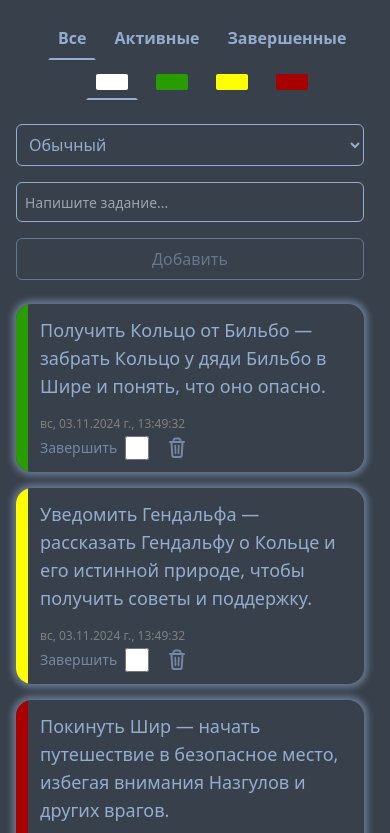
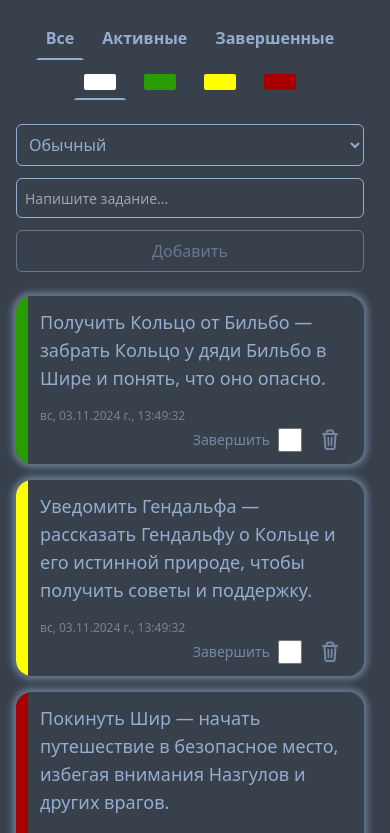
Before and after one commit to NikulinAlexey/to-do-list, a React (Vite) app: page / in a window 390 px wide. Shown: the top 833 px of the page. Built offline with nearby package versions, Linux system fonts and the light colour scheme.

Commit message:
Правит стили и названия переменных

```diff
--- a/src/components/AddForm.tsx
+++ b/src/components/AddForm.tsx
@@ -1,5 +1,3 @@
-"use client";
-
 import { useState } from "react";
 import { cn } from "../libs/utils";
 import { useDispatch } from "react-redux";
@@ -13,7 +11,7 @@ function AddForm() {
   const createdAt = useGetTime();
   const dispatch = useDispatch();
 
-  const [taskValue, setTaskValue] = useState<string>("");
+  const [taskTextValue, setTaskTextValue] = useState<string>("");
   const [priorityValue, setPriorityValue] = useState("normal");
 
   function handleAddTask(event: React.FormEvent<HTMLFormElement>) {
@@ -23,14 +21,14 @@ function AddForm() {
       addTask({
         priority: priorityValue,
         createdAt,
-        text: taskValue,
+        text: taskTextValue,
         finished: false,
         id: Math.random().toString(16).slice(2),
       })
     );
 
     setPriorityValue("normal");
-    setTaskValue("");
+    setTaskTextValue("");
   }
 
   return (
@@ -38,16 +36,16 @@ function AddForm() {
       onSubmit={(event: React.FormEvent<HTMLFormElement>) =>
         handleAddTask(event)
       }
-      className="flex flex-col lg:grid lg:grid-cols-form justify-center gap-4"
+      className="flex flex-col lg:grid lg:grid-cols-form bg-primary justify-center gap-3"
     >
       <Select value={priorityValue} handleChange={setPriorityValue} />
-      <Input value={taskValue} handleChange={setTaskValue} />
+      <Input value={taskTextValue} handleChange={setTaskTextValue} />
       <button
         type="submit"
         aria-label="Добавить задание"
-        disabled={taskValue?.length === 0}
-        className={cn("border-second border rounded-md p-2", {
-          "opacity-50 cursor-not-allowed": taskValue?.length === 0,
+        disabled={taskTextValue?.length === 0}
+        className={cn("border-secondary border rounded-md p-2", {
+          "opacity-50 cursor-not-allowed": taskTextValue?.length === 0,
         })}
       >
         Добавить
--- a/src/components/App.tsx
+++ b/src/components/App.tsx
@@ -1,5 +1,3 @@
-"use client";
-
 import { TaskProps } from "../types";
 import { RootState } from "../state/store";
 import { refreshStatusTag } from "../state/statusTag";
--- a/src/components/Filter.tsx
+++ b/src/components/Filter.tsx
@@ -1,5 +1,3 @@
-"use client";
-
 import { FilterProps } from "../types";
 import PriorityFilter from "./PriorityFilter";
 import StatusFilter from "./StatusFilter";
@@ -7,7 +5,7 @@ import StatusFilter from "./StatusFilter";
 function Filter({ onFilter }: FilterProps) {
 
   return (
-    <div className="flex flex-col flex-wrap gap-y-1 gap-x-4 justify-center px-4">
+    <div className="flex flex-col gap-y-1 justify-center px-4">
       <StatusFilter onFilter={onFilter} />
       <PriorityFilter onFilter={onFilter} />
     </div>
--- a/src/components/Input.tsx
+++ b/src/components/Input.tsx
@@ -8,7 +8,7 @@ function Input({ value, handleChange }: InputProps) {
       type="text"
       placeholder="Напишите задание..."
       onChange={(e) => handleChange(e.target.value)}
-      className="w-full h-full bg-transparent border-second border rounded-md p-2 placeholder:text-sm"
+      className="w-full h-full bg-transparent border-secondary border rounded-md p-2 placeholder:text-sm"
     />
   );
 }
--- a/src/components/PriorityFilter.tsx
+++ b/src/components/PriorityFilter.tsx
@@ -1,5 +1,3 @@
-"use client";
-
 import { useState } from "react";
 import { RootState } from "../state/store";
 import { useSelector } from "react-redux";
@@ -20,72 +18,80 @@ function PriorityFilter({ onFilter }: FilterProps) {
   }
 
   return (
-    <div className="flex flex-col flex-wrap gap-y-1 gap-x-4 justify-center px-4">
-      <div className="flex gap-x-2 items-center justify-center ">
+    <ul className="flex flex-wrap gap-x-2 items-center justify-center">
+      <li>
         <button
           id="all-priorities"
           aria-label="Все задания"
           onClick={(event) => setActiveTab(event.currentTarget.id)}
           type="button"
           className={cn(
-            "p-2 border-2 border-transparent rounded-tl-md rounded-tr-md h-full lg:hover:border-b-third lg:transition-colors lg:active:!border-third",
+            "p-2 border-2 border-transparent rounded-tl-md rounded-tr-md h-full lg:hover:border-b-thirdly lg:transition-colors lg:active:!border-thirdly",
             {
-              "border-b-second": activeBtn === "all-priorities",
+              "border-b-secondary": activeBtn === "all-priorities",
             }
           )}
         >
-          <PriorityMark className="static rounded-sm w-8 h-4" />
+          <PriorityMark className="static rounded-sm w-8 h-4" aria-hidden />
         </button>
+      </li>
+      <li>
         <button
           id="normal"
           aria-label="Задания с обычным приоритетом"
           onClick={(event) => setActiveTab(event.currentTarget.id)}
           type="button"
           className={cn(
-            "p-2 border-2 border-transparent rounded-tl-md rounded-tr-md h-full lg:hover:border-b-third lg:transition-colors lg:active:!border-third",
+            "p-2 border-2 border-transparent rounded-tl-md rounded-tr-md h-full lg:hover:border-b-thirdly lg:transition-colors lg:active:!border-thirdly",
             {
-              "border-b-second": activeBtn === "normal",
+              "border-b-secondary": activeBtn === "normal",
             }
           )}
         >
           <PriorityMark
+            aria-hidden
             priority="normal"
             className="static rounded-sm w-8 h-4"
           />
         </button>
+      </li>
+      <li>
         <button
           id="medium"
           aria-label="Задания со средним приоритетом"
           onClick={(event) => setActiveTab(event.currentTarget.id)}
           type="button"
           className={cn(
-            "p-2 border-2 border-transparent rounded-tl-md rounded-tr-md h-full lg:hover:border-b-third lg:transition-colors lg:active:!border-third",
+            "p-2 border-2 border-transparent rounded-tl-md rounded-tr-md h-full lg:hover:border-b-thirdly lg:transition-colors lg:active:!border-thirdly",
             {
-              "border-b-second": activeBtn === "medium",
+              "border-b-secondary": activeBtn === "medium",
             }
           )}
         >
           <PriorityMark
+            aria-hidden
             priority="medium"
             className="static rounded-sm w-8 h-4"
           />
         </button>
+      </li>
+      <li>
         <button
           id="high"
           aria-label="Задания с высоким приоритетом"
           onClick={(event) => setActiveTab(event.currentTarget.id)}
           type="button"
           className={cn(
-            "p-2 border-2 border-transparent rounded-tl-md rounded-tr-md h-full lg:hover:border-b-third lg:transition-colors lg:active:!border-third",
+            "p-2 border-2 border-transparent rounded-tl-md rounded-tr-md h-full lg:hover:border-b-thirdly lg:transition-colors lg:active:!border-thirdly",
             {
-              "border-b-second": activeBtn === "high",
+              "border-b-secondary": activeBtn === "high",
             }
           )}
         >
           <PriorityMark priority="high" className="static rounded-sm w-8 h-4" />
         </button>
-      </div>
-    </div>
+      </li>
+    </ul>
   );
 }
 
--- a/src/components/Select.tsx
+++ b/src/components/Select.tsx
@@ -10,13 +10,13 @@ function Select({ value, handleChange }: SelectProps) {
       onChange={(e) => handleChange(e.target.value)}
       className="border rounded-md bg-transparent p-2"
     >
-      <option value="normal" className="bg-first" aria-label="Обычный приоритет">
+      <option value="normal" className="bg-primary" aria-label="Обычный приоритет">
         Обычный
       </option>
-      <option value="medium" className="bg-first" aria-label="Средний приоритет">
+      <option value="medium" className="bg-primary" aria-label="Средний приоритет">
         Средний
       </option>
-      <option value="high" className="bg-first" aria-label="Высокий приоритет">
+      <option value="high" className="bg-primary" aria-label="Высокий приоритет">
         Высокий
       </option>
     </select>
--- a/src/components/StatusFilter.tsx
+++ b/src/components/StatusFilter.tsx
@@ -1,5 +1,3 @@
-"use client";
-
 import { useState } from "react";
 import { RootState } from "../state/store";
 import { useSelector } from "react-redux";
@@ -19,52 +17,56 @@ function StatusFilter({ onFilter }: FilterProps) {
   }
 
   return (
-    <div className="flex flex-col flex-wrap gap-y-1 gap-x-4 justify-center px-4">
-      <div className="flex items-center gap-x-2 justify-center">
+    <ul className="flex flex-wrap items-center gap-x-2 justify-center">
+      <li>
         <button
           id="all"
           aria-label="Все задания"
           onClick={(event) => setActiveTab(event.currentTarget.id)}
           type="button"
           className={cn(
-            "p-2 font-semibold border-2 border-transparent rounded-tl-md rounded-tr-md h-full lg:hover:border-b-third lg:transition-colors lg:active:!border-third",
+            "p-2 font-semibold border-2 border-transparent rounded-tl-md rounded-tr-md h-full lg:hover:border-b-thirdly lg:transition-colors lg:active:!border-thirdly",
             {
-              "border-b-second": activeBtn === "all",
+              "border-b-secondary": activeBtn === "all",
             }
           )}
         >
           Все
         </button>
+      </li>
+      <li>
         <button
           id="active"
           aria-label="Активные задания"
           onClick={(event) => setActiveTab(event.currentTarget.id)}
           type="button"
           className={cn(
-            "p-2 font-semibold border-2 border-transparent rounded-tl-md rounded-tr-md h-full lg:hover:border-b-third lg:transition-colors lg:active:!border-third",
+            "p-2 font-semibold border-2 border-transparent rounded-tl-md rounded-tr-md h-full lg:hover:border-b-thirdly lg:transition-colors lg:active:!border-thirdly",
             {
-              "border-b-second": activeBtn === "active",
+              "border-b-secondary": activeBtn === "active",
             }
           )}
         >
           Активные
         </button>
+      </li>
+      <li>
         <button
           id="finished"
           aria-label="Завершенные задания"
           onClick={(event) => setActiveTab(event.currentTarget.id)}
           type="button"
           className={cn(
-            "p-2 font-semibold border-2 border-transparent rounded-tl-md rounded-tr-md h-full lg:hover:border-b-third lg:transition-colors lg:active:!border-third",
+            "p-2 font-semibold border-2 border-transparent rounded-tl-md rounded-tr-md h-full lg:hover:border-b-thirdly lg:transition-colors lg:active:!border-thirdly",
             {
-              "border-b-second": activeBtn === "finished",
+              "border-b-secondary": activeBtn === "finished",
             }
           )}
         >
           Завершенные
         </button>
-      </div>
-    </div>
+      </li>
+    </ul>
   );
 }
 
--- a/src/index.css
+++ b/src/index.css
@@ -5,15 +5,6 @@
 :root {
   --c-main-color: #38404B;
   --c-typo-color: #94ADCF;
-}
-
-*:focus {
-  outline: none;
-}
-
-*:focus-visible {
-  outline: 1px solid var(--c-typo-color);
-  box-shadow: 4px 4px 30px 11px rgba(148, 173, 207, 0.2);
 }
 
 body {
@@ -35,3 +26,12 @@ body {
   scrollbar-width: thin;
   scrollbar-gutter: stable;
 }
+
+*:focus {
+  outline: none;
+}
+
+*:focus-visible {
+  outline: 1px solid var(--c-typo-color);
+  box-shadow: 4px 4px 30px 11px rgba(148, 173, 207, 0.2);
+}
--- a/tailwind.config.js
+++ b/tailwind.config.js
@@ -8,14 +8,14 @@ export default {
       medium: "yellow",
       high: "#a80000",
       transparent: "transparent",
-      first: "#38404B",
-      second: "#94ADCF",
-      third: "#7588a3",
+      primary: "#38404B",
+      secondary: "#94ADCF",
+      thirdly: "#7588a3",
     },
     extend: {
       boxShadow: {
-        primary: "0px 0px 6px 4px rgba(148, 173, 207, 0.5)",
-        secondary: "0px 0px 6px 4px rgba(148, 173, 207, 0.1)",
+        active: "0px 0px 6px 4px rgba(148, 173, 207, 0.5)",
+        disabled: "0px 0px 6px 4px rgba(148, 173, 207, 0.1)",
       },
       gridTemplateColumns: {
         form: "1fr 3fr 1fr",
```
Also changed, not shown: src/components/Task.tsx (+4 -4 lines).
